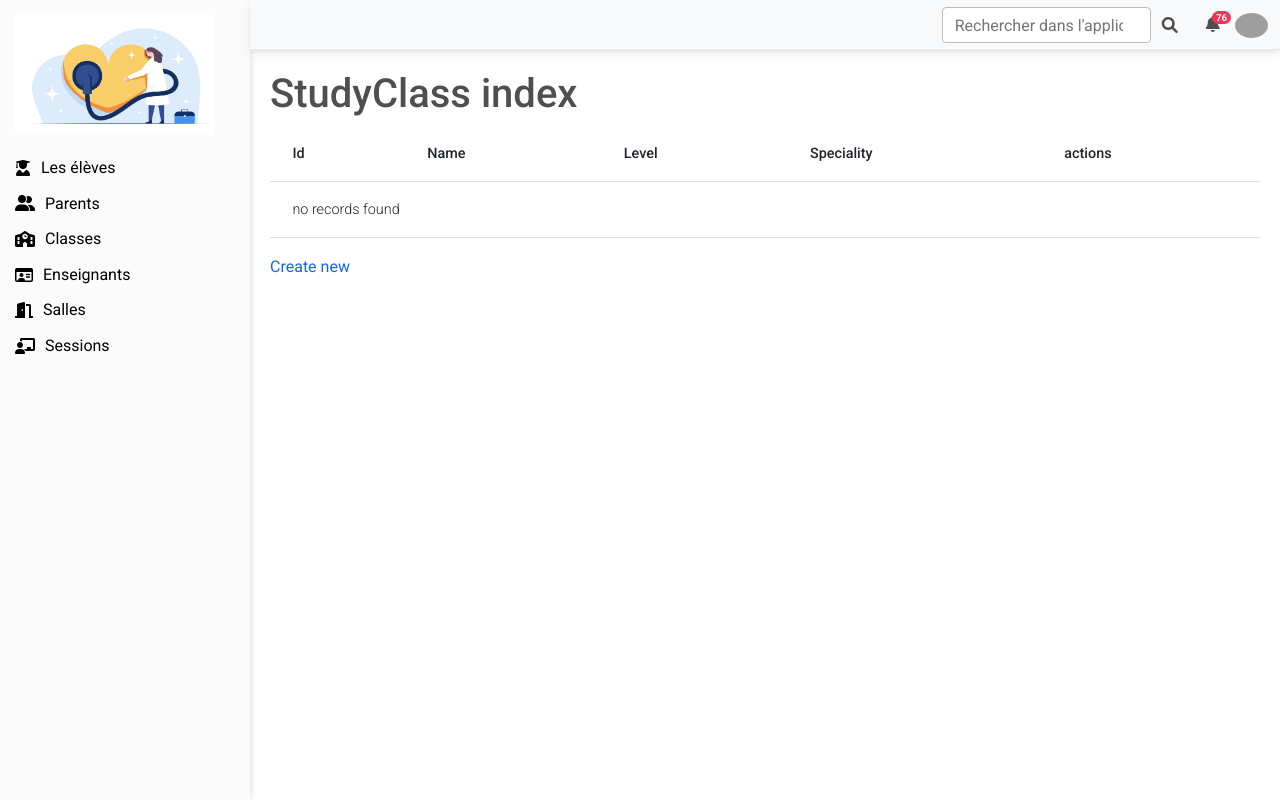
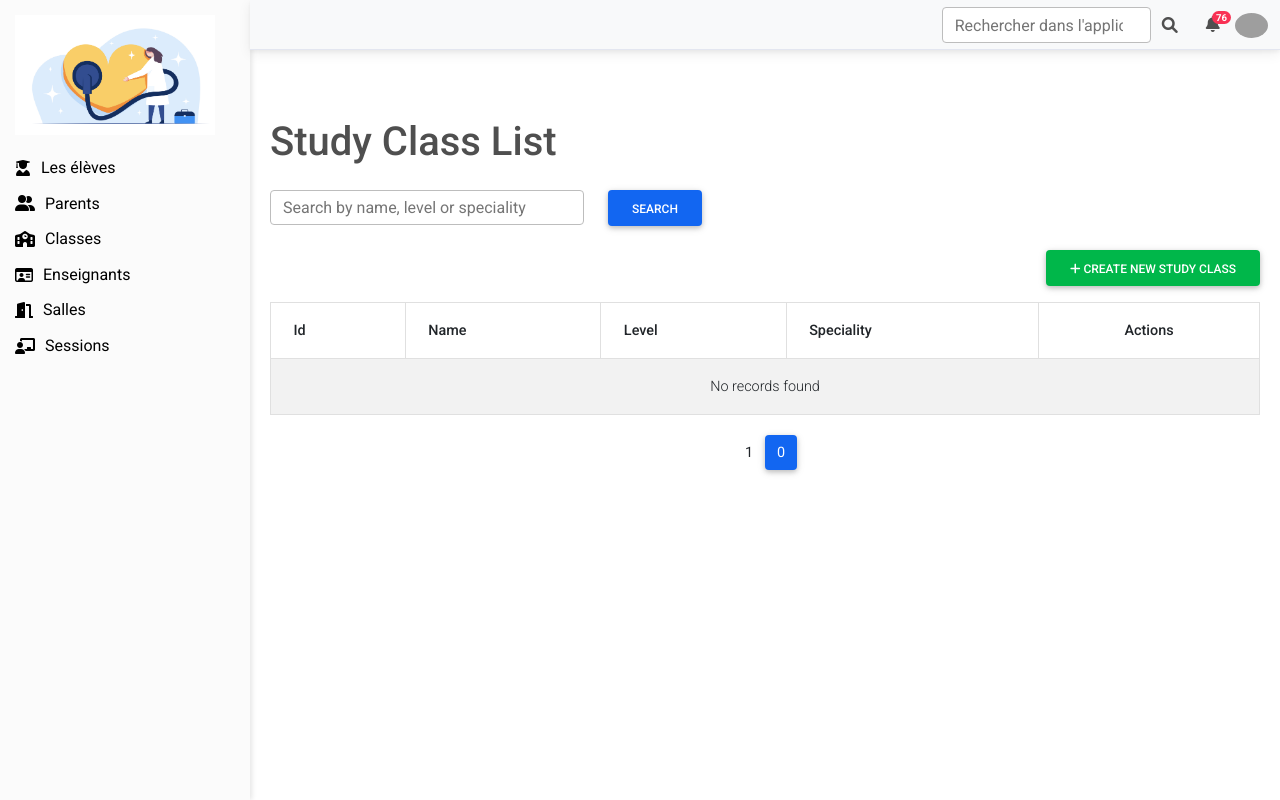
Before and after one commit to IssamLammri/ccib38scholle, a Symfony app: template templates/study_class/index.html.twig in a window 1280 px wide. Run offline with Twig, Linux system fonts and the light colour scheme; the template is opened without the code that fills it, so the values that code supplies are empty; some libraries are stand-ins or nearby versions; grey boxes are pictures that could not be loaded.

Commit message:
update style for page index list student class

```diff
--- a/templates/study_class/index.html.twig
+++ b/templates/study_class/index.html.twig
@@ -1,18 +1,38 @@
 {% extends 'base.html.twig' %}
 
-{% block title %}StudyClass index{% endblock %}
+{% block title %}List of Study Classes{% endblock %}
 
 {% block body %}
-    <h1>StudyClass index</h1>
+    <div class="mt-5">
+        <h1 class="mb-4">Study Class List</h1>
 
-    <table class="table">
-        <thead>
+        <!-- Search Form -->
+        <form method="get" action="{{ path('app_study_class_index') }}" class="mb-4">
+            <div class="row">
+                <div class="col-md-4">
+                    <input type="text" name="search" class="form-control" placeholder="Search by name, level or speciality" value="{{ app.request.query.get('search') }}">
+                </div>
+                <div class="col-md-2">
+                    <button type="submit" class="btn btn-primary">Search</button>
+                </div>
+            </div>
+        </form>
+
+        <div class="d-flex justify-content-end mb-3">
+            <a href="{{ path('app_study_class_new') }}" class="btn btn-success">
+                <i class="fas fa-plus"></i> Create New Study Class
+            </a>
+        </div>
+
+        <div class="table-responsive" style="margin-bottom: 20px">
+            <table class="table table-bordered table-hover table-striped" style="margin: auto;">
+                <thead class="thead-dark">
                 <tr>
                     <th>Id</th>
                     <th>Name</th>
                     <th>Level</th>
                     <th>Speciality</th>
-                <th>actions</th>
+                    <th class="text-center">Actions</th>
                 </tr>
                 </thead>
                 <tbody>
@@ -22,18 +42,48 @@
                         <td>{{ study_class.name }}</td>
                         <td>{{ study_class.level }}</td>
                         <td>{{ study_class.speciality }}</td>
-                <td>
-                    <a href="{{ path('app_study_class_show', {'id': study_class.id}) }}">show</a>
-                    <a href="{{ path('app_study_class_edit', {'id': study_class.id}) }}">edit</a>
+                        <td class="text-center">
+                            <a style="margin: 5px" href="{{ path('app_study_class_show', {'id': study_class.id}) }}" class="btn btn-info btn-sm">
+                                <i class="fas fa-eye"></i> Show
+                            </a>
+                            <a style="margin: 5px" href="{{ path('app_study_class_edit', {'id': study_class.id}) }}" class="btn btn-warning btn-sm">
+                                <i class="fas fa-edit"></i> Edit
+                            </a>
+                            <a style="margin: 5px" href="{{ path('app_study_class_delete', {'id': study_class.id}) }}" class="btn btn-danger btn-sm">
+                                <i class="fas fa-trash"></i> Delete
+                            </a>
                         </td>
                     </tr>
                 {% else %}
                     <tr>
-                <td colspan="5">no records found</td>
+                        <td colspan="5" class="text-center">No records found</td>
                     </tr>
                 {% endfor %}
                 </tbody>
             </table>
+        </div>
 
-    <a href="{{ path('app_study_class_new') }}">Create new</a>
+        <!-- Pagination -->
+        <nav>
+            <ul class="pagination justify-content-center">
+                {% if current_page > 1 %}
+                    <li class="page-item">
+                        <a class="page-link" href="{{ path('app_study_class_index', {page: current_page - 1, search: app.request.query.get('search')}) }}">Previous</a>
+                    </li>
+                {% endif %}
+
+                {% for i in 1..total_pages %}
+                    <li class="page-item {% if i == current_page %}active{% endif %}">
+                        <a class="page-link" href="{{ path('app_study_class_index', {page: i, search: app.request.query.get('search')}) }}">{{ i }}</a>
+                    </li>
+                {% endfor %}
+
+                {% if current_page < total_pages %}
+                    <li class="page-item">
+                        <a class="page-link" href="{{ path('app_study_class_index', {page: current_page + 1, search: app.request.query.get('search')}) }}">Next</a>
+                    </li>
+                {% endif %}
+            </ul>
+        </nav>
+    </div>
 {% endblock %}
```
Also changed, not shown: src/Controller/StudyClassController.php (+28 -5 lines). Lines whose indentation alone changed are shown as unchanged.
